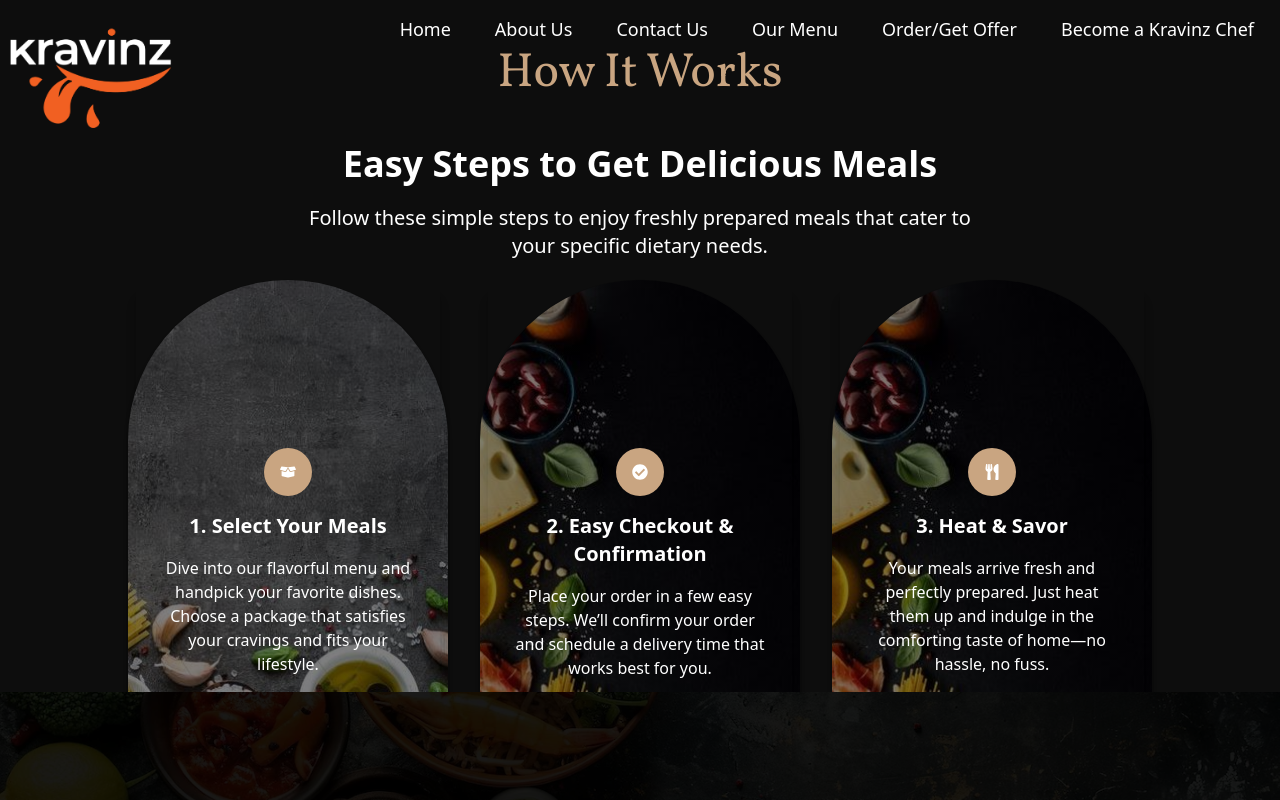
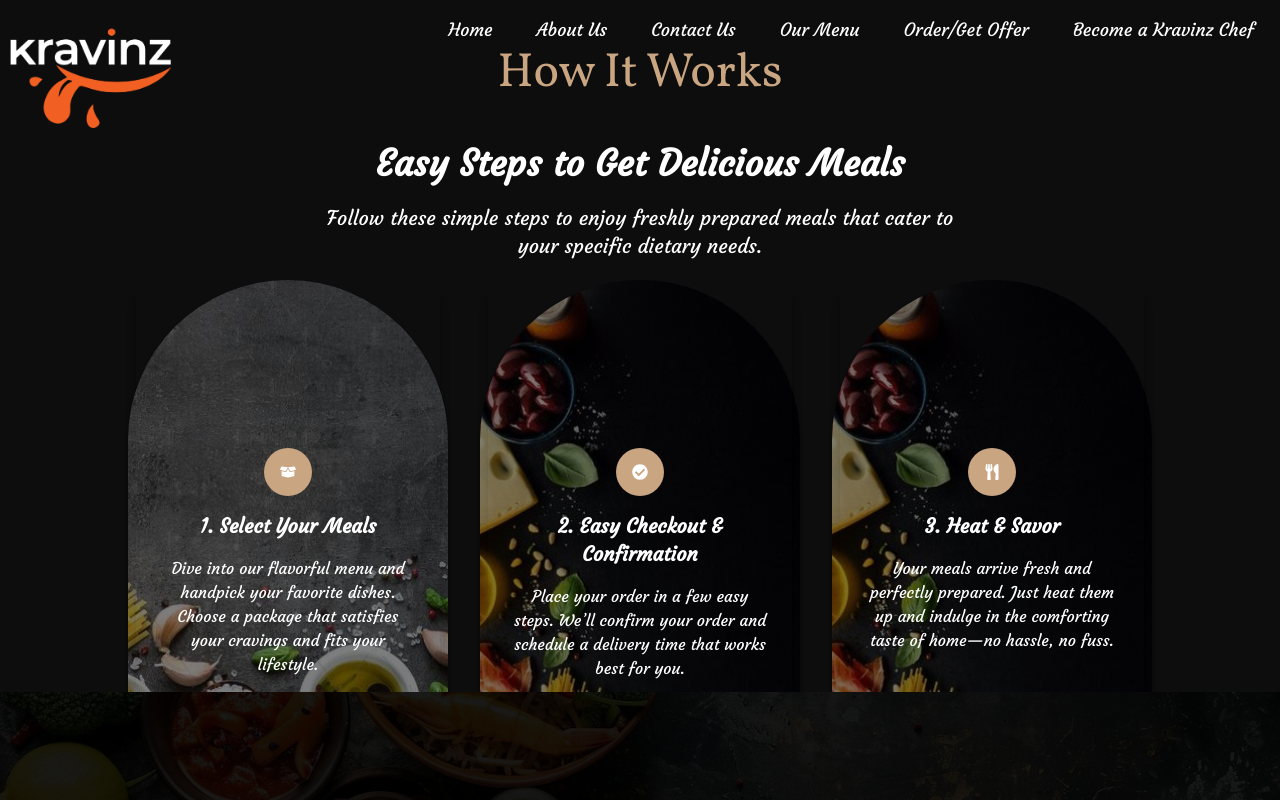
Before and after one commit to tinbit25/Kravins-Project, a React (Vite) app: page /how-it-works in a window 1280 px wide. Shown: the top 800 px of the page. Built offline with nearby package versions, Linux system fonts and the light colour scheme; a web font is replaced by a local one.

Commit message:
update css

```diff
--- a/src/index.css
+++ b/src/index.css
@@ -8,13 +8,13 @@
 @tailwind components;
 @tailwind utilities;
 
-/* html{
+html{
   scroll-behavior: smooth;
   font-family: "Courgette", cursive;
   font-weight: 400;
   font-style: normal;
   color: white;
-} */
+}
 .Tfont{
   font-family: "Vollkorn", serif;
 }
```
